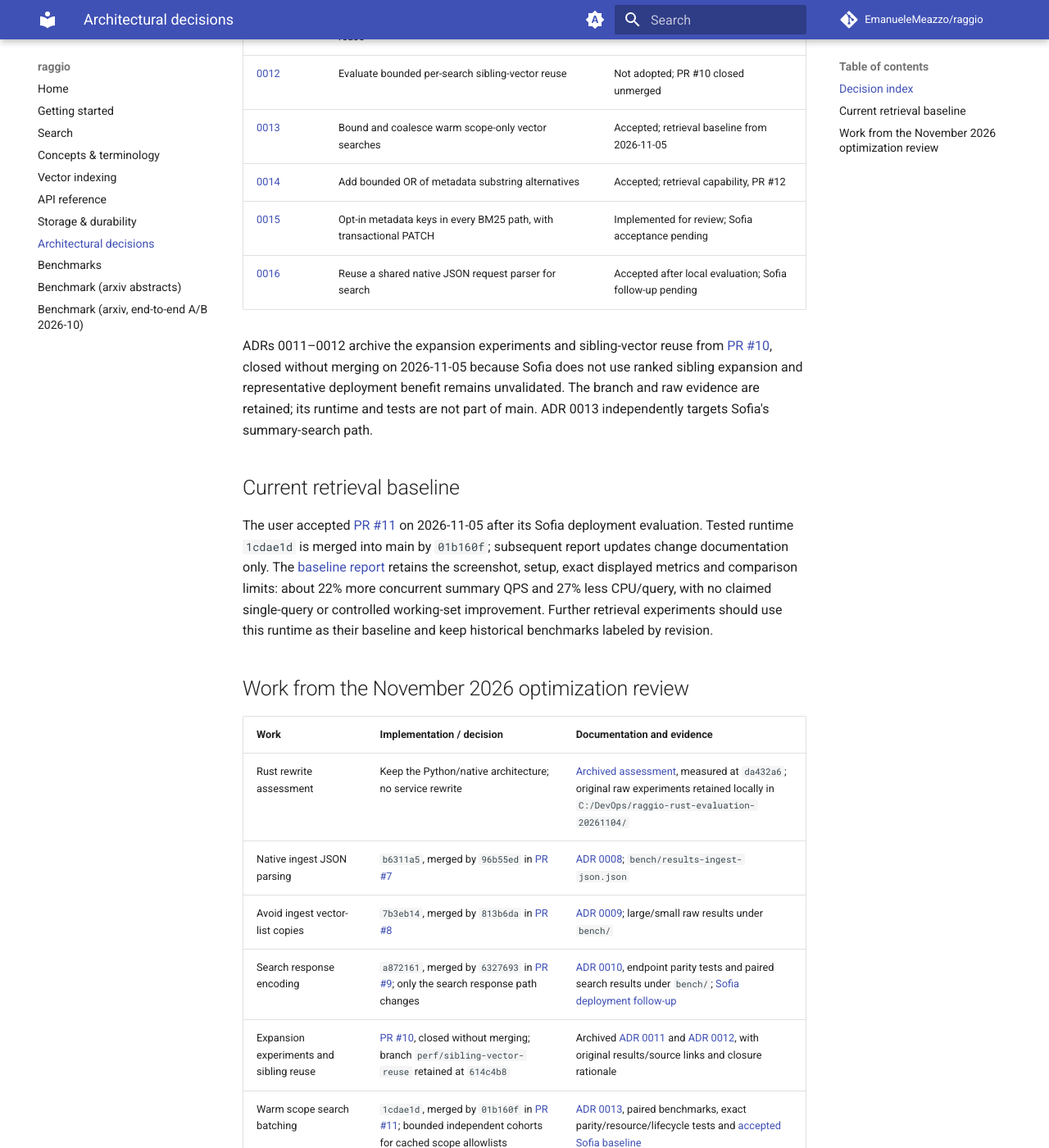
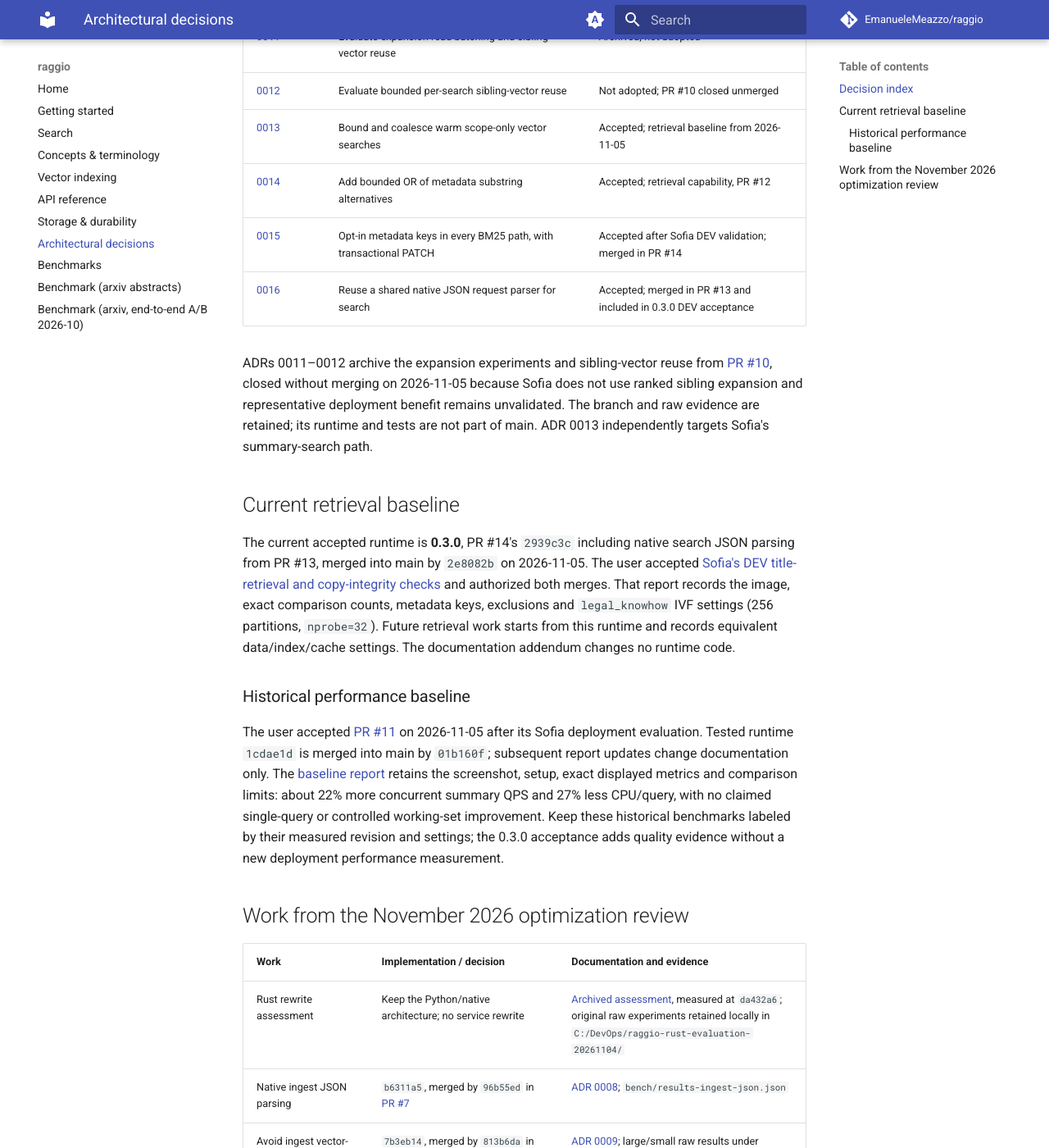
Before and after one commit to EmanueleMeazzo/raggio, an MkDocs documentation site: the page built from docs/adr/index.md, in a window 1280 px wide and 1400 px high, scrolled down 1061 px. Shown: the whole window at 82% size. Built offline with MkDocs 1.6.1 and Material for MkDocs 9.7.7, drawn with Linux system fonts in a browser that asks for light colours; comment, search, counter and statistics services are not loaded; some of the changed text lies outside the part shown.

Commit message:
docs: record Sofia 0.3.0 acceptance and merged baseline

```diff
--- a/docs/adr/index.md
+++ b/docs/adr/index.md
@@ -24,8 +24,8 @@ results describe their measured revisions, rather than the latest commit.
 | [0012](0012-per-search-sibling-vector-reuse.md) | Evaluate bounded per-search sibling-vector reuse | Not adopted; PR #10 closed unmerged |
 | [0013](0013-scoped-search-batching.md) | Bound and coalesce warm scope-only vector searches | Accepted; retrieval baseline from 2026-11-05 |
 | [0014](0014-contains-any-metadata-filter.md) | Add bounded OR of metadata substring alternatives | Accepted; retrieval capability, PR #12 |
-| [0015](0015-metadata-fts-keys.md) | Opt-in metadata keys in every BM25 path, with transactional PATCH | Implemented for review; Sofia acceptance pending |
-| [0016](0016-native-search-json.md) | Reuse a shared native JSON request parser for search | Accepted after local evaluation; Sofia follow-up pending |
+| [0015](0015-metadata-fts-keys.md) | Opt-in metadata keys in every BM25 path, with transactional PATCH | Accepted after Sofia DEV validation; merged in PR #14 |
+| [0016](0016-native-search-json.md) | Reuse a shared native JSON request parser for search | Accepted; merged in PR #13 and included in 0.3.0 DEV acceptance |
 
 ADRs 0011–0012 archive the expansion experiments and sibling-vector reuse from
 [PR #10](https://github.com/EmanueleMeazzo/raggio/pull/10), closed without merging
@@ -36,14 +36,25 @@ summary-search path.
 
 ## Current retrieval baseline
 
+The current accepted runtime is **0.3.0**, PR #14's `2939c3c` including native search
+JSON parsing from PR #13, merged into main by `2e8082b` on 2026-11-05. The user
+accepted [Sofia's DEV title-retrieval and copy-integrity checks](../research/sofia-fts-keys-acceptance-2026-11-05.md)
+and authorized both merges. That report records the image, exact comparison counts,
+metadata keys, exclusions and `legal_knowhow` IVF settings (256 partitions,
+`nprobe=32`). Future retrieval work starts from this runtime and records equivalent
+data/index/cache settings. The documentation addendum changes no runtime code.
+
+### Historical performance baseline
+
 The user accepted [PR #11](https://github.com/EmanueleMeazzo/raggio/pull/11) on
 2026-11-05 after its Sofia deployment evaluation. Tested runtime `1cdae1d` is
 merged into main by `01b160f`; subsequent report updates change documentation only.
 The [baseline report](../research/sofia-scoped-search-baseline-2026-11-05.md) retains
 the screenshot, setup, exact displayed metrics and comparison limits: about 22%
 more concurrent summary QPS and 27% less CPU/query, with no claimed single-query
-or controlled working-set improvement. Further retrieval experiments should use
-this runtime as their baseline and keep historical benchmarks labeled by revision.
+or controlled working-set improvement. Keep these historical benchmarks labeled
+by their measured revision and settings; the 0.3.0 acceptance adds quality evidence
+without a new deployment performance measurement.
 
 ## Work from the November 2026 optimization review
 
@@ -56,8 +67,8 @@ this runtime as their baseline and keep historical benchmarks labeled by revisio
 | Expansion experiments and sibling reuse | [PR #10](https://github.com/EmanueleMeazzo/raggio/pull/10), closed without merging; branch `perf/sibling-vector-reuse` retained at `614c4b8` | Archived [ADR 0011](0011-expansion-read-batching-evaluation.md) and [ADR 0012](0012-per-search-sibling-vector-reuse.md), with original results/source links and closure rationale |
 | Warm scope search batching | `1cdae1d`, merged by `01b160f` in [PR #11](https://github.com/EmanueleMeazzo/raggio/pull/11); bounded independent cohorts for cached scope allowlists | [ADR 0013](0013-scoped-search-batching.md), paired benchmarks, exact parity/resource/lifecycle tests and [accepted Sofia baseline](../research/sofia-scoped-search-baseline-2026-11-05.md) |
 | Alternative title/source substrings | [PR #12](https://github.com/EmanueleMeazzo/raggio/pull/12); `contains_any` with 1–256 scalar alternatives, OR within a key and AND across keys | [ADR 0014](0014-contains-any-metadata-filter.md), API grammar and title/literal/validation regression tests |
-| Metadata in keyword retrieval | Immutable collection `fts_keys`, stored metadata suffix and generated single BM25 text; stacked on native search parsing | [ADR 0015](0015-metadata-fts-keys.md), [local cost evaluation](../research/fts-keys-evaluation-2026-11-05.md), integrity/parity/lifecycle tests and raw results |
-| Document retrieval evaluation and native search parsing | Share the existing native JSON route helper between ingestion and search; reject a persistent prepared-vector cache | [ADR 0016](0016-native-search-json.md), [evaluation report](../research/document-retrieval-evaluation-2026-11-05.md), parser/API parity tests and raw benchmarks |
+| Metadata in keyword retrieval | `2939c3c`, merged by `2e8082b` in [PR #14](https://github.com/EmanueleMeazzo/raggio/pull/14); immutable `fts_keys`, stored suffix and generated single BM25 text | [ADR 0015](0015-metadata-fts-keys.md), [local cost evaluation](../research/fts-keys-evaluation-2026-11-05.md), [accepted DEV baseline](../research/sofia-fts-keys-acceptance-2026-11-05.md), integrity/parity/lifecycle tests and raw results |
+| Document retrieval evaluation and native search parsing | `a197726`, merged by `e5d42be` in [PR #13](https://github.com/EmanueleMeazzo/raggio/pull/13); shared native JSON route helper and rejected persistent vector cache | [ADR 0016](0016-native-search-json.md), [evaluation report](../research/document-retrieval-evaluation-2026-11-05.md), parser/API parity tests and raw benchmarks |
 
 From 2026-11-04, ingestion is considered sufficiently fast for its frequency.
 Further optimization work focuses on search/retrieval latency, CPU and memory,
```
Also changed, not shown: docs/adr/0015-metadata-fts-keys.md (+12 -4 lines), docs/adr/0016-native-search-json.md (+9 -1 lines), docs/research/fts-keys-evaluation-2026-11-05.md (+9 -6 lines), docs/research/sofia-fts-keys-acceptance-2026-11-05.md (added, +60 -0 lines), docs/research/assets/sofia-fts-keys-acceptance-2026-11-05.png (added).
